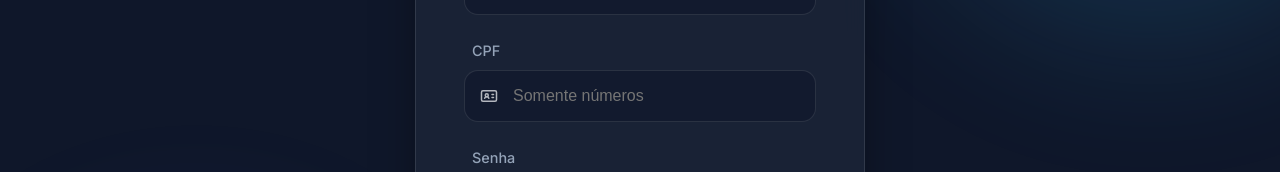
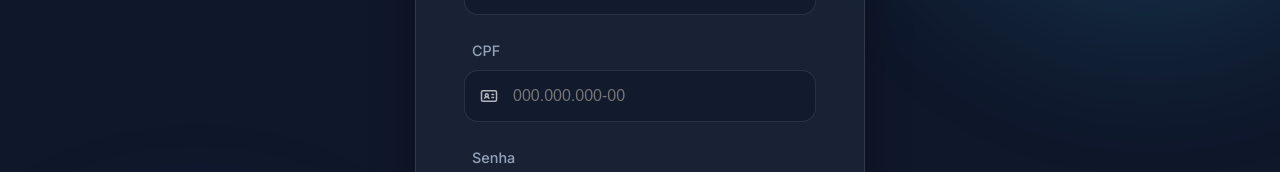
Before and after one commit to marcostenacol/task-manager, a Nuxt app in the folder task-manager-ui/: page /register in a window 1280 px wide. Shown: the part 380-552 px from the top of the page. Built offline with nearby package versions, Linux system fonts and the light colour scheme; no server answers.

Commit message:
fix(ui): permite digitar CPF com máscara nos 4 formulários que aceitam CPF

```diff
--- a/task-manager-ui/app/modules/auth/components/RegisterForm.vue
+++ b/task-manager-ui/app/modules/auth/components/RegisterForm.vue
@@ -42,8 +42,8 @@
             id="cpf"
             v-model="form.cpf"
             type="text"
-            placeholder="Somente números"
-            maxlength="11"
+            placeholder="000.000.000-00"
+            maxlength="14"
             required
           >
         </div>
--- a/task-manager-ui/app/modules/organizations/components/AddMemberModal.vue
+++ b/task-manager-ui/app/modules/organizations/components/AddMemberModal.vue
@@ -116,7 +116,7 @@ async function handleCreateMember() {
         </div>
 
         <form class="lookup-form" @submit.prevent="handleLookup">
-          <input v-model="cpf" type="text" class="field-input" placeholder="CPF (somente números)" maxlength="11">
+          <input v-model="cpf" type="text" class="field-input" placeholder="000.000.000-00" maxlength="14">
           <button type="submit" class="btn-secondary" :disabled="loadingLookup">
             {{ loadingLookup ? 'Buscando...' : 'Buscar' }}
           </button>
--- a/task-manager-ui/app/modules/social/components/ProfileForm.vue
+++ b/task-manager-ui/app/modules/social/components/ProfileForm.vue
@@ -20,8 +20,8 @@
         id="cpf"
         v-model="formData.cpf"
         type="text"
-        placeholder="Somente números"
-        maxlength="11"
+        placeholder="000.000.000-00"
+        maxlength="14"
         class="form-input"
       >
     </div>
--- a/task-manager-ui/app/pages/admin/organizations/index.vue
+++ b/task-manager-ui/app/pages/admin/organizations/index.vue
@@ -151,7 +151,7 @@
                 {{ org.name }}
               </option>
             </select>
-            <input v-model="newOrgOwnerCpf" type="text" class="field-input" placeholder="CPF do responsável (opcional)" maxlength="11">
+            <input v-model="newOrgOwnerCpf" type="text" class="field-input" placeholder="CPF do responsável (opcional) — 000.000.000-00" maxlength="14">
             <button type="submit" class="btn-add" :disabled="creating">
               {{ creating ? 'Criando...' : 'Criar' }}
             </button>
```
